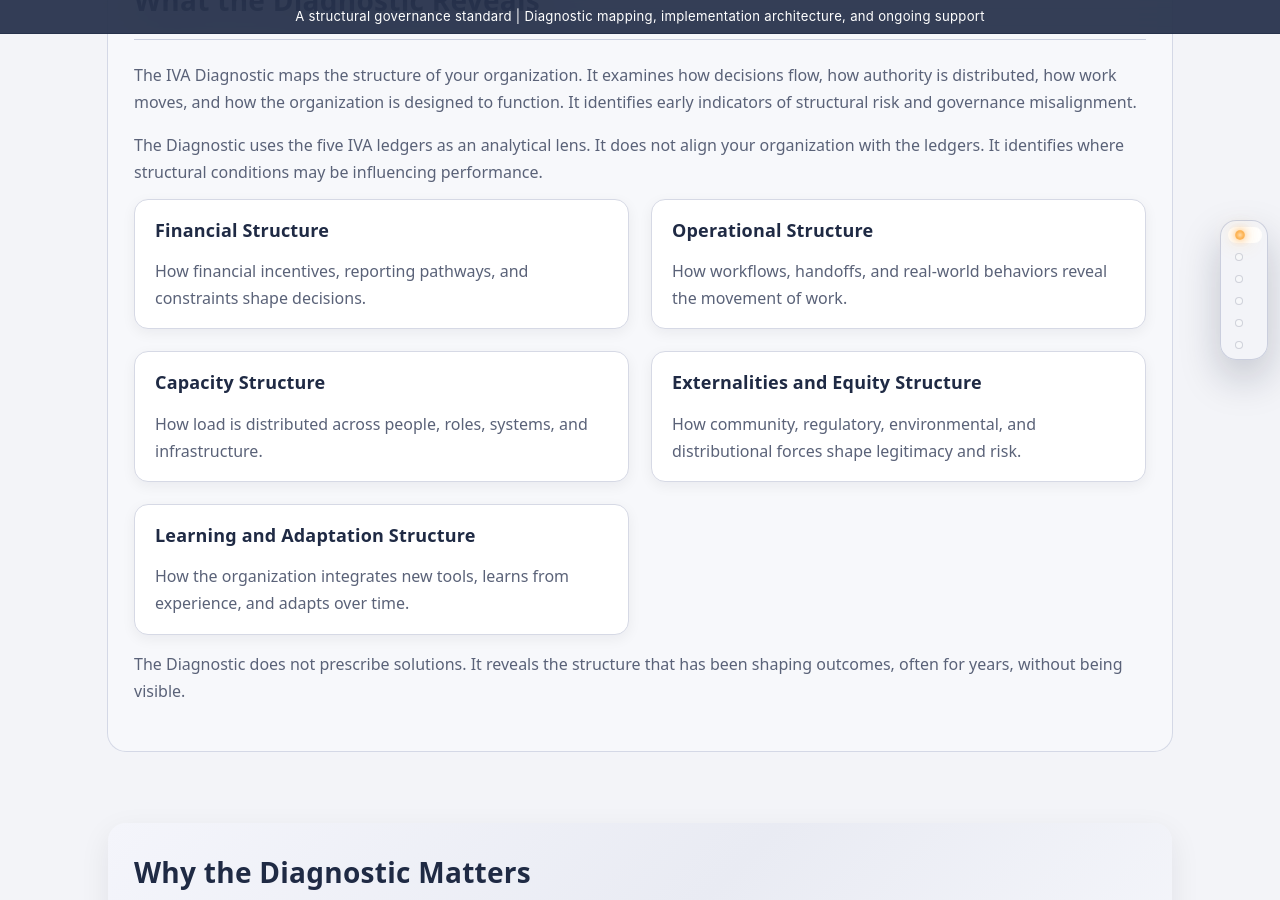
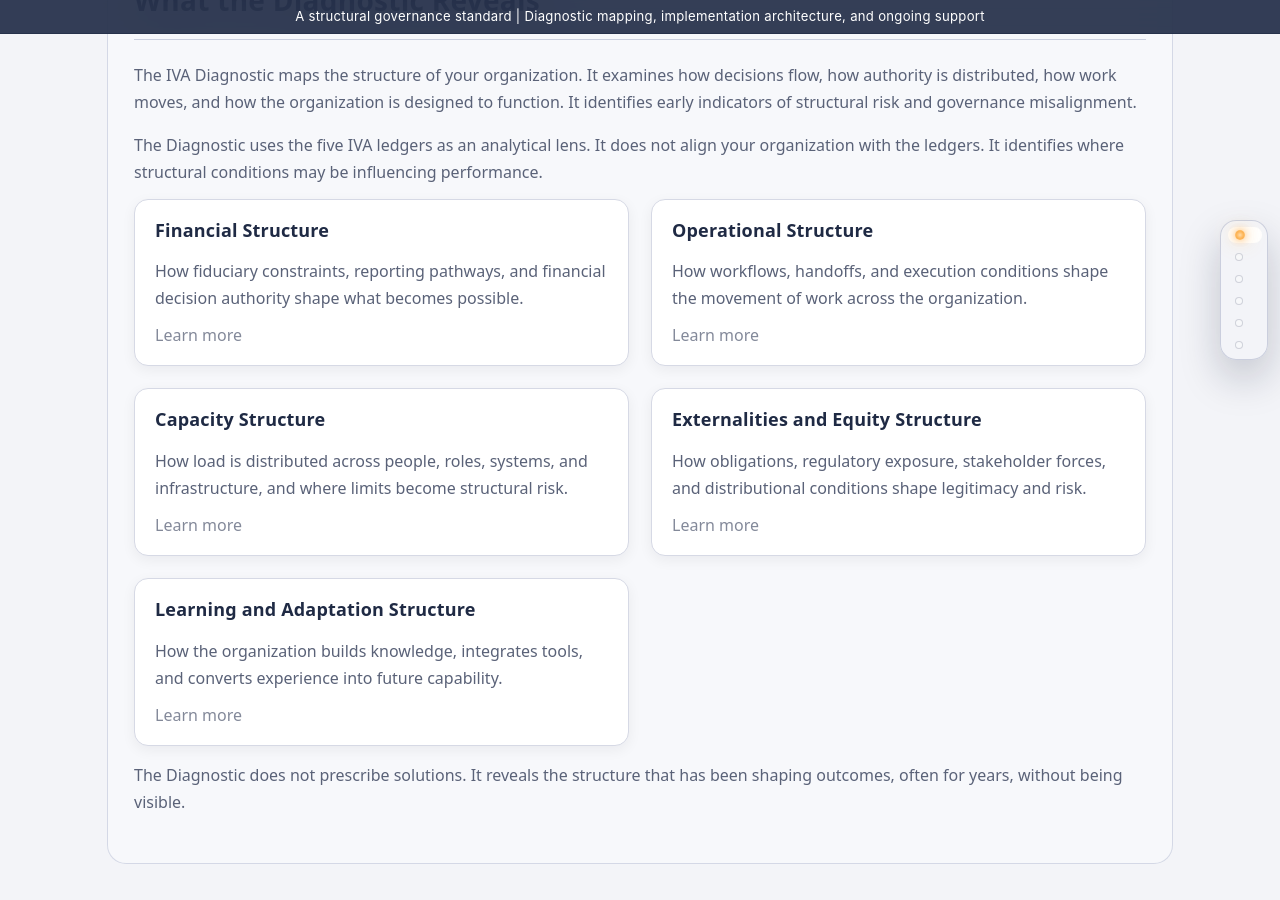
Before and after one commit to efost7873/integratedvaluearchitecture.com, a Jekyll site: the page built from diagnostic.html, in a window 1280 px wide and 900 px high, scrolled down 1153 px. Built offline with Jekyll 4.4.1, drawn with Linux system fonts in a browser that asks for light colours.

Commit message:
Update diagnostic.html

```diff
--- a/diagnostic.html
+++ b/diagnostic.html
@@ -51,30 +51,35 @@
 
       <div class="grid grid-2">
 
-        <div class="card">
+        <a class="card card-link" href="{{ site.baseurl }}/finance">
           <h3>Financial Structure</h3>
-          <p>How financial incentives, reporting pathways, and constraints shape decisions.</p>
-        </div>
+          <p>How fiduciary constraints, reporting pathways, and financial decision authority shape what becomes possible.</p>
+          <p class="card-meta">Learn more</p>
+        </a>
 
-        <div class="card">
+        <a class="card card-link" href="{{ site.baseurl }}/operations">
           <h3>Operational Structure</h3>
-          <p>How workflows, handoffs, and real-world behaviors reveal the movement of work.</p>
-        </div>
+          <p>How workflows, handoffs, and execution conditions shape the movement of work across the organization.</p>
+          <p class="card-meta">Learn more</p>
+        </a>
 
-        <div class="card">
+        <a class="card card-link" href="{{ site.baseurl }}/capacity">
           <h3>Capacity Structure</h3>
-          <p>How load is distributed across people, roles, systems, and infrastructure.</p>
-        </div>
+          <p>How load is distributed across people, roles, systems, and infrastructure, and where limits become structural risk.</p>
+          <p class="card-meta">Learn more</p>
+        </a>
 
-        <div class="card">
+        <a class="card card-link" href="{{ site.baseurl }}/external">
           <h3>Externalities and Equity Structure</h3>
-          <p>How community, regulatory, environmental, and distributional forces shape legitimacy and risk.</p>
-        </div>
+          <p>How obligations, regulatory exposure, stakeholder forces, and distributional conditions shape legitimacy and risk.</p>
+          <p class="card-meta">Learn more</p>
+        </a>
 
-        <div class="card">
+        <a class="card card-link" href="{{ site.baseurl }}/learning">
           <h3>Learning and Adaptation Structure</h3>
-          <p>How the organization integrates new tools, learns from experience, and adapts over time.</p>
-        </div>
+          <p>How the organization builds knowledge, integrates tools, and converts experience into future capability.</p>
+          <p class="card-meta">Learn more</p>
+        </a>
 
       </div>
 
@@ -125,14 +130,9 @@
 
       <p>If you recognize these structural patterns in your organization, the Diagnostic is the right place to begin.</p>
 
-      <p>
-        <a href="https://forms.office.com/r/MBD3cfM2mG"
-           target="_blank"
-           class="card"
-           style="display: inline-block; padding: 16px 24px; background: #1F2A44; color: white; border-radius: 6px; text-decoration: none; font-size: 18px;">
-          Begin the IVA Diagnostic
-        </a>
-      </p>
+      <a href="https://forms.office.com/r/MBD3cfM2mG" target="_blank" class="iva-btn-primary">
+        Begin the IVA Diagnostic
+      </a>
     </section>
 
   </main>
```
